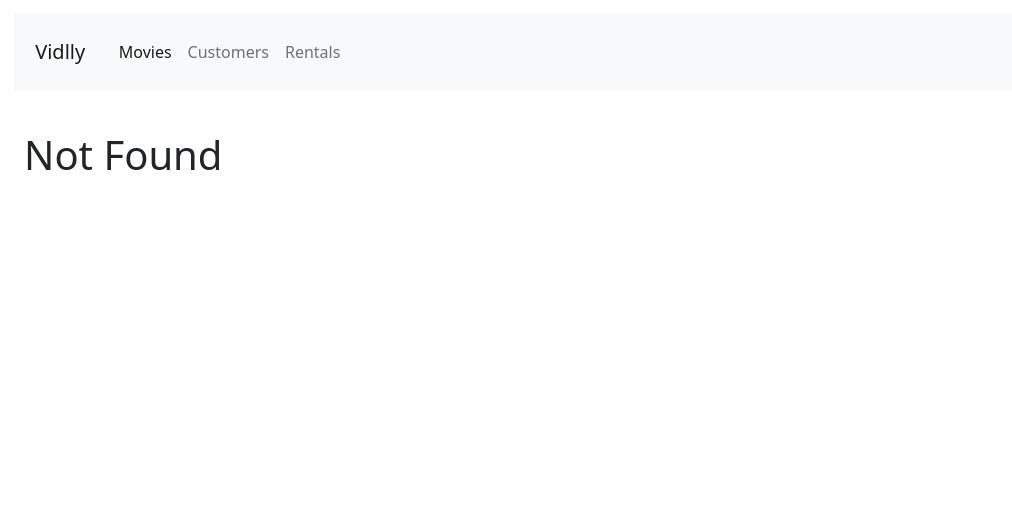
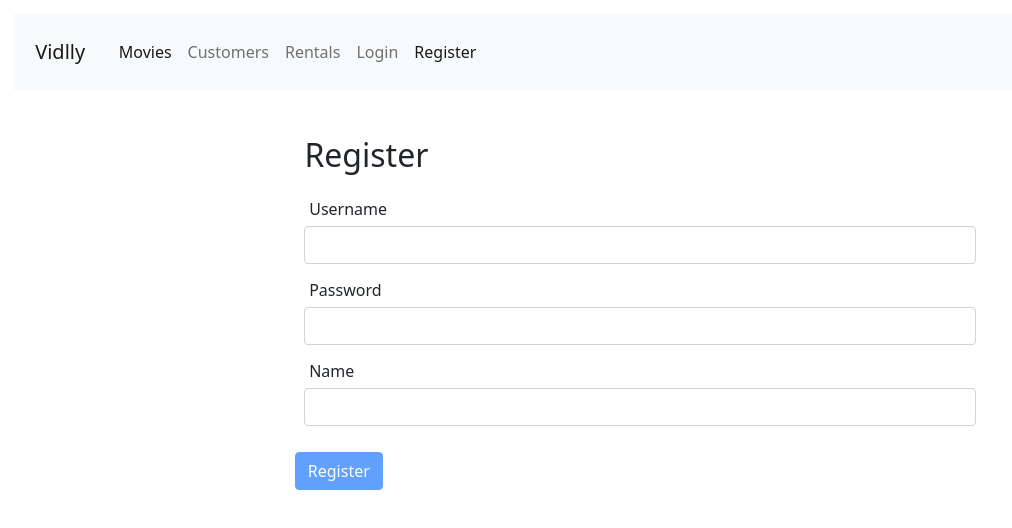
Before and after one commit to codewithshahan/vidly-react, a React (Create React App) app: page /register in a window 1280 px wide. Before the commit this address led to /not-found. Shown: the top 528 px of the page, without its empty margins (0-1012 px from the left). Built offline with nearby package versions, Linux system fonts and the light colour scheme.

Commit message:
chapter: 6 - Resuable Forms

```diff
--- a/package.json
+++ b/package.json
@@ -8,6 +8,7 @@
     "@testing-library/user-event": "^12.8.3",
     "bootstrap": "^5.1.3",
     "font-awesome": "^4.7.0",
+    "joi-browser": "^13.4.0",
     "lodash": "^4.17.10",
     "prop-types": "^15.6.2",
     "react": "^17.0.2",
--- a/src/App.css
+++ b/src/App.css
@@ -11,3 +11,9 @@
 .navbar {
   margin-bottom: 2rem;
 }
+
+form {
+  max-width: 700px;
+  width: 100%;
+  margin: 0 auto;
+}
--- a/src/App.jsx
+++ b/src/App.jsx
@@ -7,6 +7,8 @@
 import MovieForm from "./components/MovieForm";
 import NotFound from "./components/NotFound";
 import NavBar from "./components/NavBar";
+import LoginForm from "./components/LoginForm";
+import RegisterForm from "./components/RegisterForm";
 
 function App() {
   return (
@@ -18,6 +20,8 @@
         <Route path="/customers" component={Customers}></Route>
         <Route path="/rentals" component={Rentals}></Route>
         <Route path="/movieform" component={MovieForm}></Route>
+        <Route path="/login" component={LoginForm}></Route>
+        <Route path="/register" component={RegisterForm}></Route>
         <Route path="/not-found" component={NotFound}></Route>
         <Redirect from="/" exact to="/movies" />
         <Redirect to="/not-found" />
--- /dev/null
+++ b/src/components/LoginForm.jsx
@@ -0,0 +1,33 @@
+import React from "react";
+import Joi from "joi-browser";
+import form from "./common/form";
+
+export default class LoginForm extends form {
+  state = {
+    data: { username: "", password: "" },
+    errorMessage: {},
+  };
+
+  schema = {
+    username: Joi.string().required().label("Username"),
+    password: Joi.string().required().label("Password"),
+  };
+
+  doSubmit = (e) => {
+    console.log("Submitted");
+  };
+
+  render() {
+    return (
+      <form onSubmit={this.handleSubmit}>
+        <div className="form-group">
+          <h2>Login</h2>
+          {this.renderInput("username", "Username")}
+          {this.renderInput("password", "Password", "password")}
+        </div>
+
+        {this.renderButton("Login")}
+      </form>
+    );
+  }
+}
--- a/src/components/NavBar.jsx
+++ b/src/components/NavBar.jsx
@@ -29,6 +29,12 @@
           <NavLink className="nav-item nav-link" to="/rentals">
             Rentals
           </NavLink>
+          <NavLink className="nav-item nav-link" to="/login">
+            Login
+          </NavLink>
+          <NavLink className="nav-item nav-link" to="/register">
+            Register
+          </NavLink>
         </div>
       </div>
     </nav>
--- /dev/null
+++ b/src/components/RegisterForm.jsx
@@ -0,0 +1,35 @@
+import React from "react";
+import Joi from "joi-browser";
+import form from "./common/form";
+
+export default class RegisterForm extends form {
+  state = {
+    data: { username: "", password: "", name: "" },
+    errorMessage: {},
+  };
+
+  schema = {
+    username: Joi.string().required().email().label("Username"),
+    password: Joi.string().required().min(5).label("Password"),
+    name: Joi.string().required().label("Name"),
+  };
+
+  doSubmit() {
+    console.log("Submitted");
+  }
+
+  render() {
+    return (
+      <form onSubmit={this.handleSubmit}>
+        <div className="form-group">
+          <h2>Register</h2>
+          {this.renderInput("username", "Username")}
+          {this.renderInput("password", "Password", "password")}
+          {this.renderInput("name", "Name")}
+        </div>
+
+        {this.renderButton("Register")}
+      </form>
+    );
+  }
+}
--- /dev/null
+++ b/src/components/common/form.jsx
@@ -0,0 +1,81 @@
+import { Component } from "react";
+import Joi from "joi-browser";
+import Input from "./input";
+
+export default class form extends Component {
+  state = {
+    data: {},
+    errorMessage: {},
+  };
+
+  validate = () => {
+    const { data } = this.state;
+
+    const options = { abortEarly: false };
+
+    const { error } = Joi.validate(data, this.schema, options);
+
+    if (!error) return null;
+
+    const errors = {};
+    for (let item of error.details) {
+      errors[item.path[0]] = item.message;
+      return errors;
+    }
+  };
+
+  validateProperty = ({ name, value }) => {
+    const obj = { [name]: value };
+    const newSchema = { [name]: this.schema[name] };
+    const { error } = Joi.validate(obj, newSchema);
+    return error ? error.details[0].message : null;
+  };
+
+  handleChange = ({ currentTarget: current }) => {
+    const { data, errorMessage } = this.state;
+
+    const errors = { ...errorMessage };
+    const newError = this.validateProperty(current);
+    if (newError) errors[current.name] = newError;
+    else delete errors[current.name];
+    this.setState({ errorMessage: errors });
+
+    const account = { ...data };
+    account[current.name] = current.value;
+    this.setState({ data: account });
+  };
+
+  handleSubmit = (e) => {
+    e.preventDefault();
+
+    const errors = this.validate();
+    this.setState({ errorMessage: errors || {} });
+
+    if (errors) return;
+
+    this.doSubmit();
+  };
+
+  renderButton(label) {
+    return (
+      <button disabled={this.validate()} className="btn btn-primary mt-3">
+        {label}
+      </button>
+    );
+  }
+
+  renderInput(name, label, type = "text") {
+    const { data, errorMessage } = this.state;
+
+    return (
+      <Input
+        type={type}
+        name={name}
+        label={label}
+        value={data[name]}
+        onChange={this.handleChange}
+        error={errorMessage[name]}
+      />
+    );
+  }
+}
--- /dev/null
+++ b/src/components/common/input.jsx
@@ -0,0 +1,13 @@
+import React from "react";
+
+function input({ name, label, error, ...rest }) {
+  return (
+    <div className="form-group">
+      <label htmlFor="password">{label}</label>
+      <input {...rest} name={name} id={name} className="form-control" />
+      {error && <div className="alert alert-danger">{error}</div>}
+    </div>
+  );
+}
+
+export default input;
```
Also changed, not shown: 1 other file (tests, documents, lock files or other folders).
